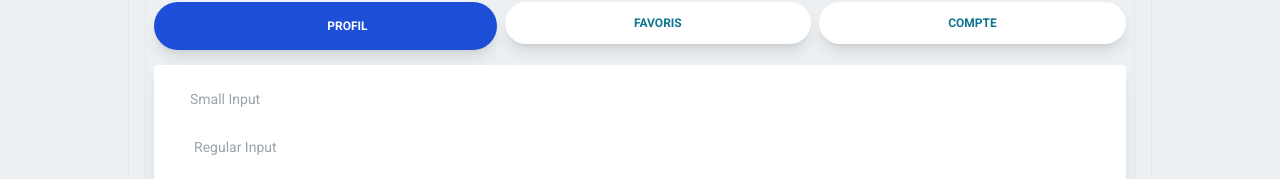
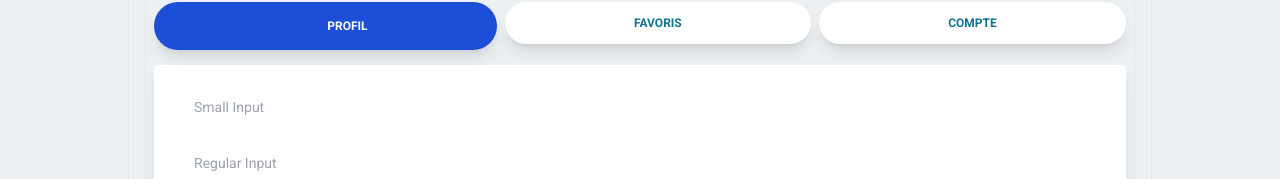
Before and after one commit to jealife/MECADOMPLUS-React-App, a React (Create React App) app: page /profile in a window 1280 px wide. Shown: the part 508-687 px from the top of the page. Built offline with nearby package versions, Linux system fonts and the light colour scheme; some icons are missing.

Commit message:
modified:   src/pages/userProfile/profileComponents/tabsItems/ProfilTab.js

```diff
--- a/src/pages/userProfile/profileComponents/tabsItems/ProfilTab.js
+++ b/src/pages/userProfile/profileComponents/tabsItems/ProfilTab.js
@@ -4,7 +4,7 @@ export default function ProfilTab() {
     return (
         <div>
             <div class="mb-3 pt-0">
-                <input type="text" placeholder="Small Input" class="px-2 py-1 placeholder-blueGray-300 text-blueGray-600 relative bg-white bg-white rounded text-sm border border-blueGray-300 outline-none focus:outline-none focus:shadow-outline w-full" />
+                <input type="text" placeholder="Small Input" class="px-3 py-3 placeholder-blueGray-300 text-blueGray-600 relative bg-white bg-white rounded text-sm border border-blueGray-300 outline-none focus:outline-none focus:shadow-outline w-full" />
             </div>
             <div class="mb-3 pt-0">
                 <input type="text" placeholder="Regular Input" class="px-3 py-3 placeholder-blueGray-300 text-blueGray-600 relative bg-white bg-white rounded text-sm border border-blueGray-300 outline-none focus:outline-none focus:shadow-outline w-full" />
```
